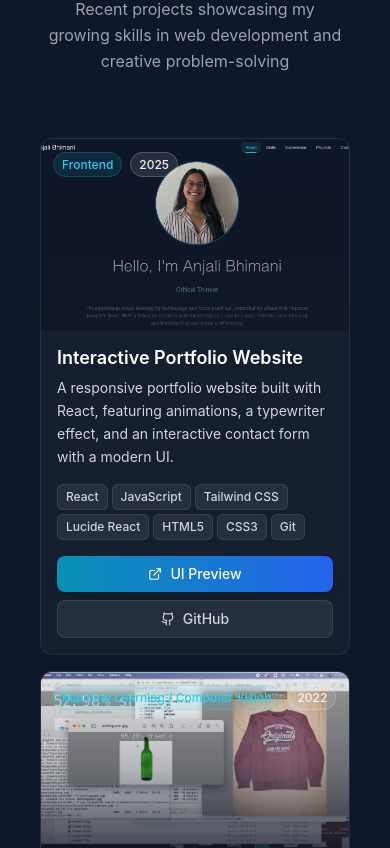
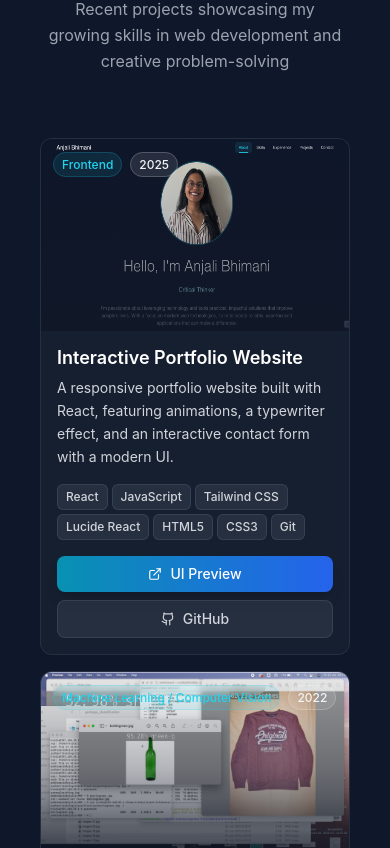
Before and after one commit to anjalibhimani/personal-portfolio-website, a Next.js app: page / in a window 390 px wide. Shown: the part 7636-8484 px from the top of the page. Built offline with nearby package versions, Linux system fonts and the light colour scheme.

Commit message:
Update Projects.js

```diff
--- a/src/components/Projects.js
+++ b/src/components/Projects.js
@@ -57,12 +57,12 @@ function Projects() {
                             <img
                                 src={project.image}
                                 alt={project.title}
-                                className="w-full h-full object-cover transform group-hover:scale-105 transition-transform duration-500"
+                                className="w-full h-full object-center transform group-hover:scale-105 transition-transform duration-500"
                             />
                             <div className="absolute inset-0 bg-gradient-to-t from-gray-900 via-gray-900/40 to-transparent opacity-80"></div>
 
                             {/* badges for the cert year and the category/type of project */}
-                            <div className="absolute top-3 left-3 sm:top-4 sm:left-4">
+                            <div className="absolute top-3 left-3 sm:top-4 sm:left-4 z-10">
                                 <span className="px-2 py-1 sm:px-3 sm:py-1 bg-cyan-400/10 text-cyan-400 text-xs sm:text-sm rounded-full border border-cyan-400/20 backdrop-blur-sm font-medium">
                                     {project.category}
                                 </span>
```
